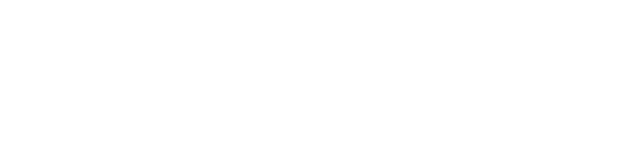
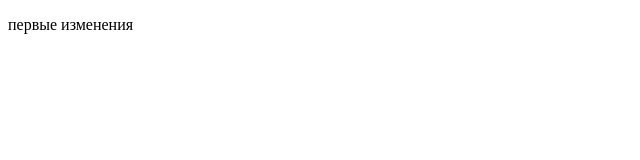
Before and after one commit to mironovline/first-project, a plain HTML site: page index.html in a window 1280 px wide. Shown: the whole page, without its empty margins (0-640 px from the left). Drawn offline with Linux system fonts and the light colour scheme.

Commit message:
мой второй коммит

```diff
--- a/index.html
+++ b/index.html
@@ -6,6 +6,8 @@
     <title>Document</title>
 </head>
 <body>
-
+    <div class="first">
+        <p>первые изменения</p>
+    </div>
 </body>
 </html>
```
